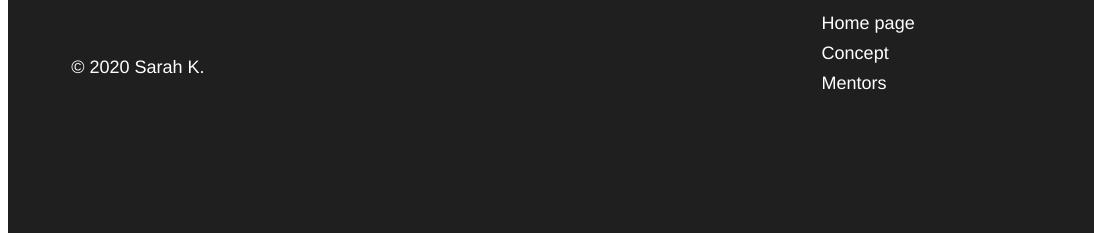
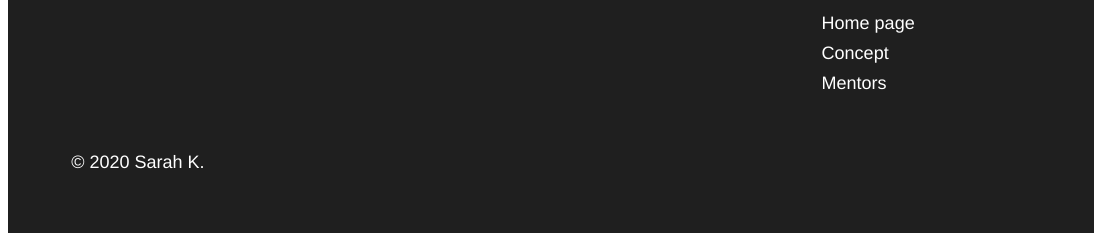
Before and after one commit to SarahKnapp/web_project_1, a plain HTML site: page index.html in a window 1280 px wide. Shown: the part 3884-4125 px from the top of the page, 0-1094 px from the left. Drawn offline with Linux system fonts and the light colour scheme.

Commit message:
styles updated

```diff
--- a/styles/style.css
+++ b/styles/style.css
@@ -285,15 +285,14 @@ margin-top: 60px;
   color: white;
   min-height: 350px;
   padding-top: 60px;
+  padding-bottom: 40px;
   box-sizing: border-box;
   display: flex;
-  flex-direction: column;
-  align-items: center;
 }
 
 .footer__columns {
+  margin: 0 auto;
   width: 90%;
-  /* margin: 0px auto 40px;*/
   display: flex;
   justify-content: space-between;
 }
```
